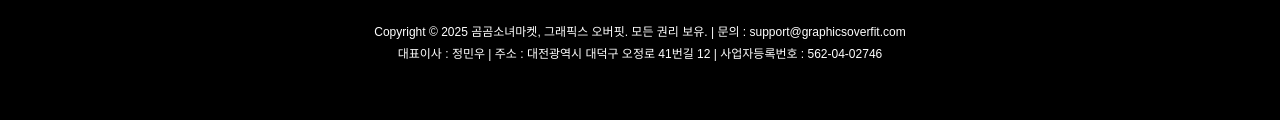
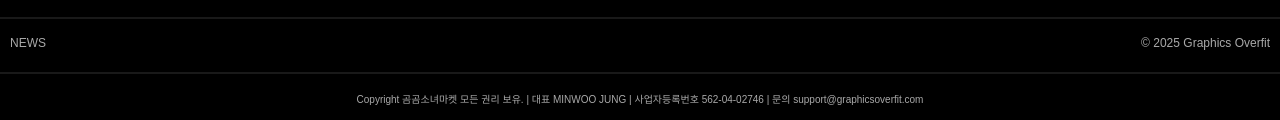
Before and after one commit to jmwfdisk/graphicsoverfit, a plain HTML site: page index.html in a window 1280 px wide. Shown: the part 1016-1136 px from the top of the page. Before the commit the page ends 1102 px from the top, so only its background shows below. Drawn offline with Linux system fonts and the light colour scheme.

Commit message:
Update index.html

```diff
--- a/index.html
+++ b/index.html
@@ -4,7 +4,6 @@
   <meta charset="UTF-8">
   <title>Graphics Overfit</title>
 
-  <meta name="naver-site-verification" content="6ac9ecdcc64bd19efeac0b26f73ef7751af6d8ca" />
   <meta name="viewport" content="width=device-width, initial-scale=1.0"> <!-- 반응형을 위해 꼭 필요 -->
   <meta name="description" content="그래픽스 오버핏 - 개성 있는 오버핏 그래픽 패션 브랜드. 브랜드 문화, 룩북, 트렌드 제품까지.">
   <meta name="keywords" content="그래픽스 오버핏, 오버핏, 그래픽티, 패션 브랜드, lookbook, musinsa">
@@ -146,15 +145,15 @@
     /* 푸터 스타일 */
     footer {
       background-color: #000;
-      color: #fff;
+      color: #a9a9a9;
       text-align: center;
-      padding: 20px;
+      padding: 12px;
       margin-top: auto;
     }
 
     footer p {
       margin: 5px 0;
-      font-size: 12px;
+      font-size: 10px;
     }
 
     .hamburger {
@@ -252,6 +251,44 @@
 
     .slider-dots .dot.active {
       background-color: white;
+    }
+
+    .sub-footer {
+      width: 100%;
+      background-color: #000;
+      color: #ccc;
+      padding: 10px 10px;
+      font-size: 12px;
+      display: flex;
+      justify-content: space-between;
+      align-items: center;
+      box-sizing: border-box;
+      height: 48px; /* 높이 설정 */
+      z-index: 3001;
+      position: relative;
+    }
+
+    .sub-footer-left a {
+      color: #a9a9a9;
+      text-decoration: none;
+      font-weight: 400;
+      font-size: 12px;
+    }
+
+    .sub-footer-left a:hover {
+      color: #fff;
+      text-decoration: underline;
+    }
+
+    .sub-footer-left .sep {
+      opacity: 0.5;
+      margin: 0 2px;
+    }
+
+    .sub-footer-right {
+      white-space: nowrap;
+      color: #a9a9a9;
+      font-size: 12px;
     }
 
 @media (max-width: 768px) {
@@ -462,7 +499,6 @@
                 color: rgb(255, 255, 255); font-size: 24px; font-weight: bold; text-align: center;
                 text-shadow: 1px 1px 3px rgba(0,0,0,0.7); z-index: 2;">
       <br>
-
     </div>
   </div>
 
@@ -477,9 +513,19 @@
   </div>
 </section>
 
+<div style="width: 100%; height: 2px; background-color: rgba(255, 255, 255, 0.099); margin: 20px auto 0 auto;"></div>
+  <footer class="sub-footer" style="position: relative; z-index: 3001;">
+  <div class="sub-footer-left">
+    <a href="#">NEWS</a>
+  </div>
+  <div class="sub-footer-right">
+    <span>© 2025 Graphics Overfit</span>
+  </div>
+</footer>
+
+<div style="width: 100%; height: 2px; background-color: rgba(255, 255, 255, 0.099); margin: 5px auto 0 auto;"></div>
   <footer>
-    <p>Copyright © 2025 곰곰소녀마켓, 그래픽스 오버핏. 모든 권리 보유. | 문의 : support@graphicsoverfit.com</p>
-    <p>대표이사 : 정민우 | 주소 : 대전광역시 대덕구 오정로 41번길 12 | 사업자등록번호 : 562-04-02746</p>
+    <p>Copyright 곰곰소녀마켓 모든 권리 보유. | 대표 MINWOO JUNG | 사업자등록번호 562-04-02746 | 문의 support@graphicsoverfit.com</p>
   </footer>
 
   <script>
```
